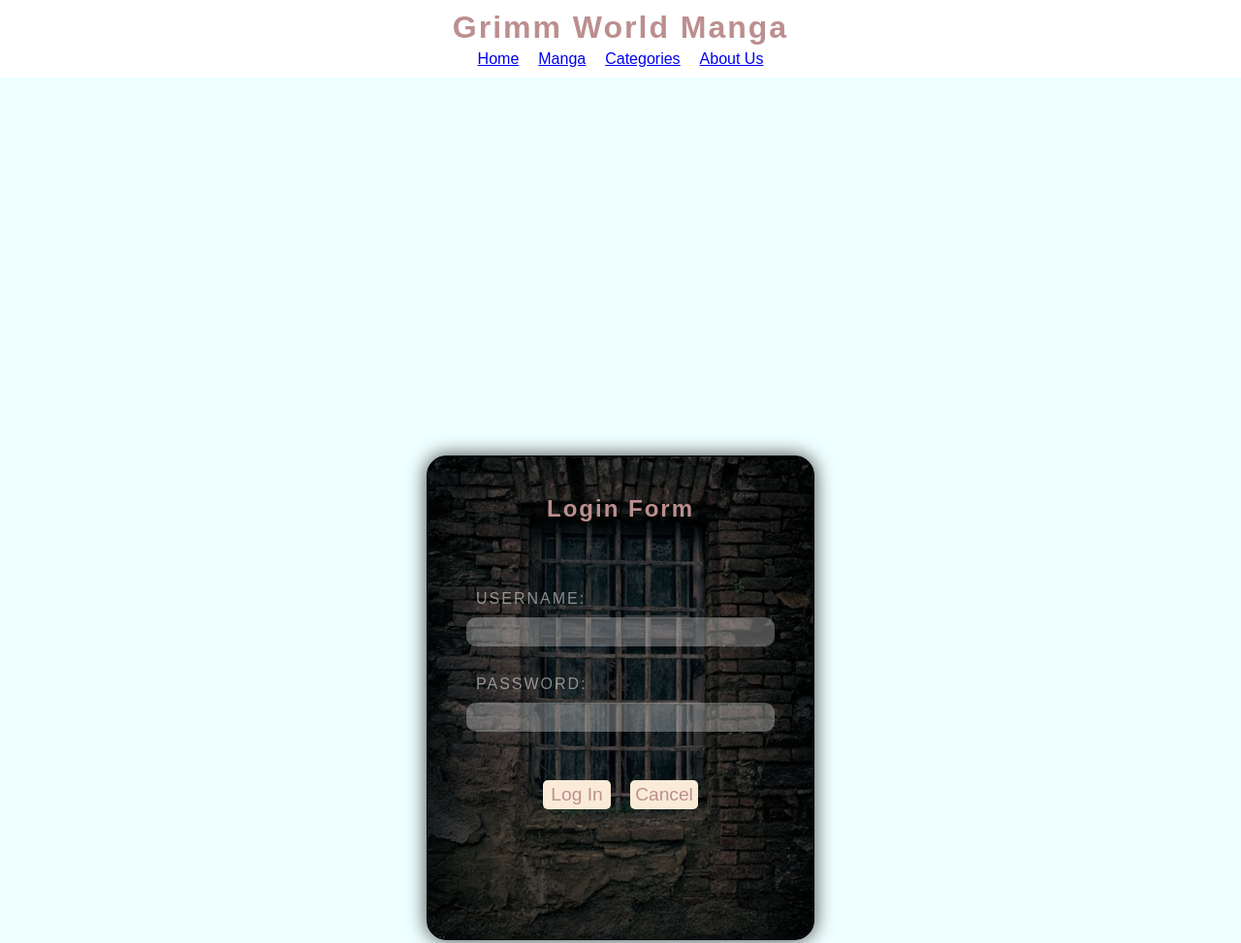
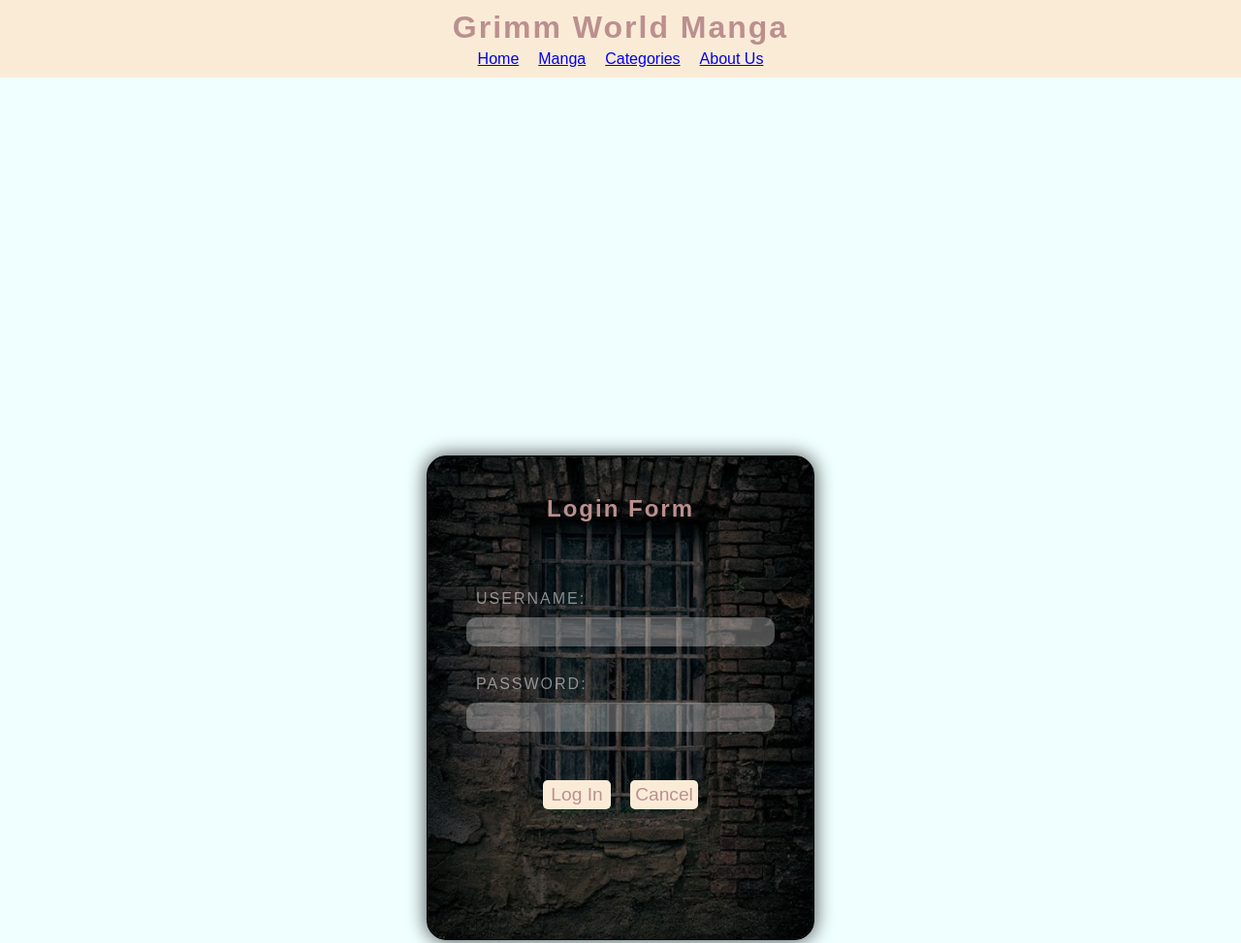
Before and after one commit to SirGrimm254/GrimmWorld, a plain HTML site: page login.html in a window 1280 px wide. Shown: the top 973 px of the page at 97% size. Drawn offline with Linux system fonts and the light colour scheme.

Commit message:
Update login.css

```diff
--- a/login.css
+++ b/login.css
@@ -13,7 +13,7 @@ header{
   margin: 0;
   display: flex;
   padding: 10px;
-  background-color: white;
+  background-color: antiquewhite;
   flex-direction: column;
   align-items: center;
 }
```
